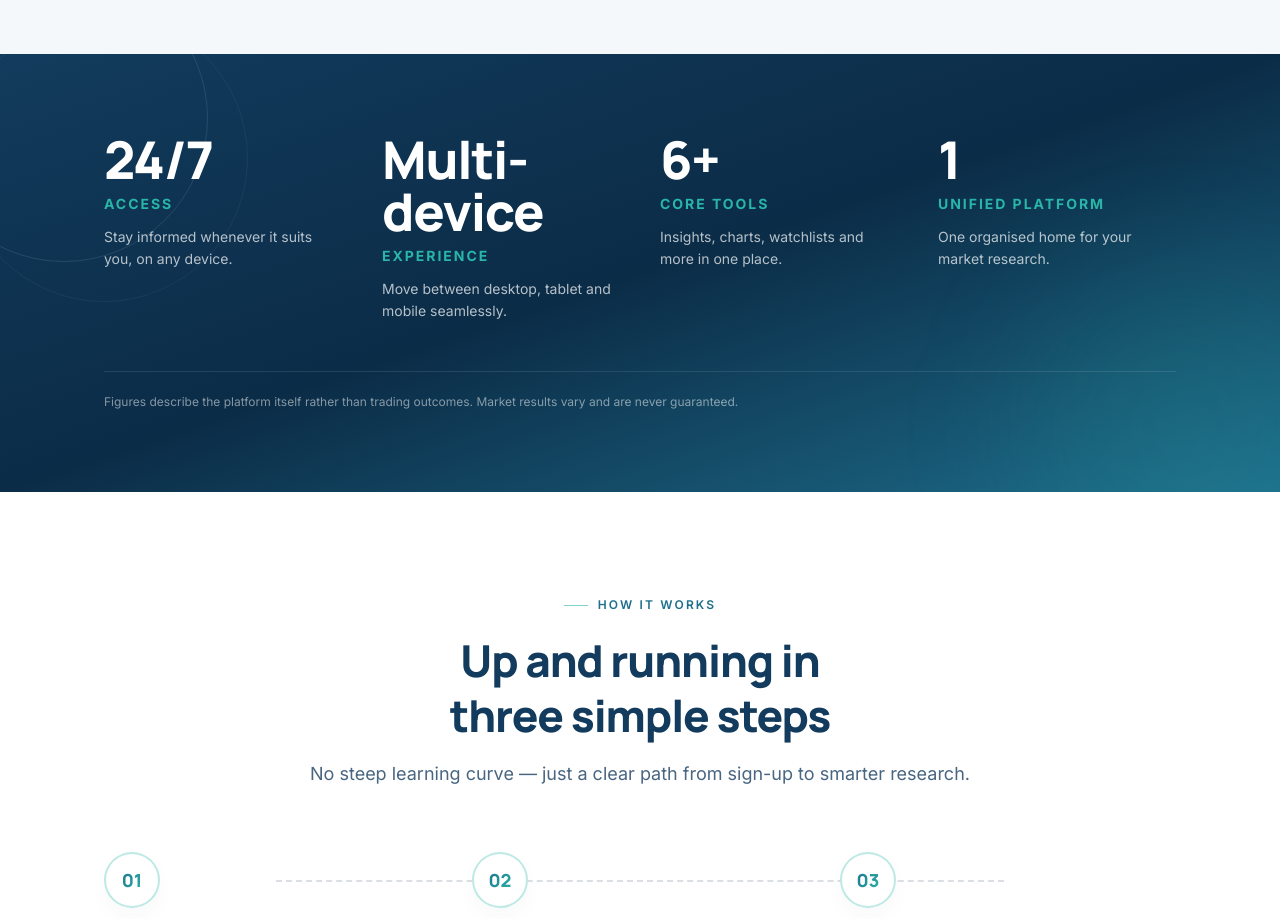
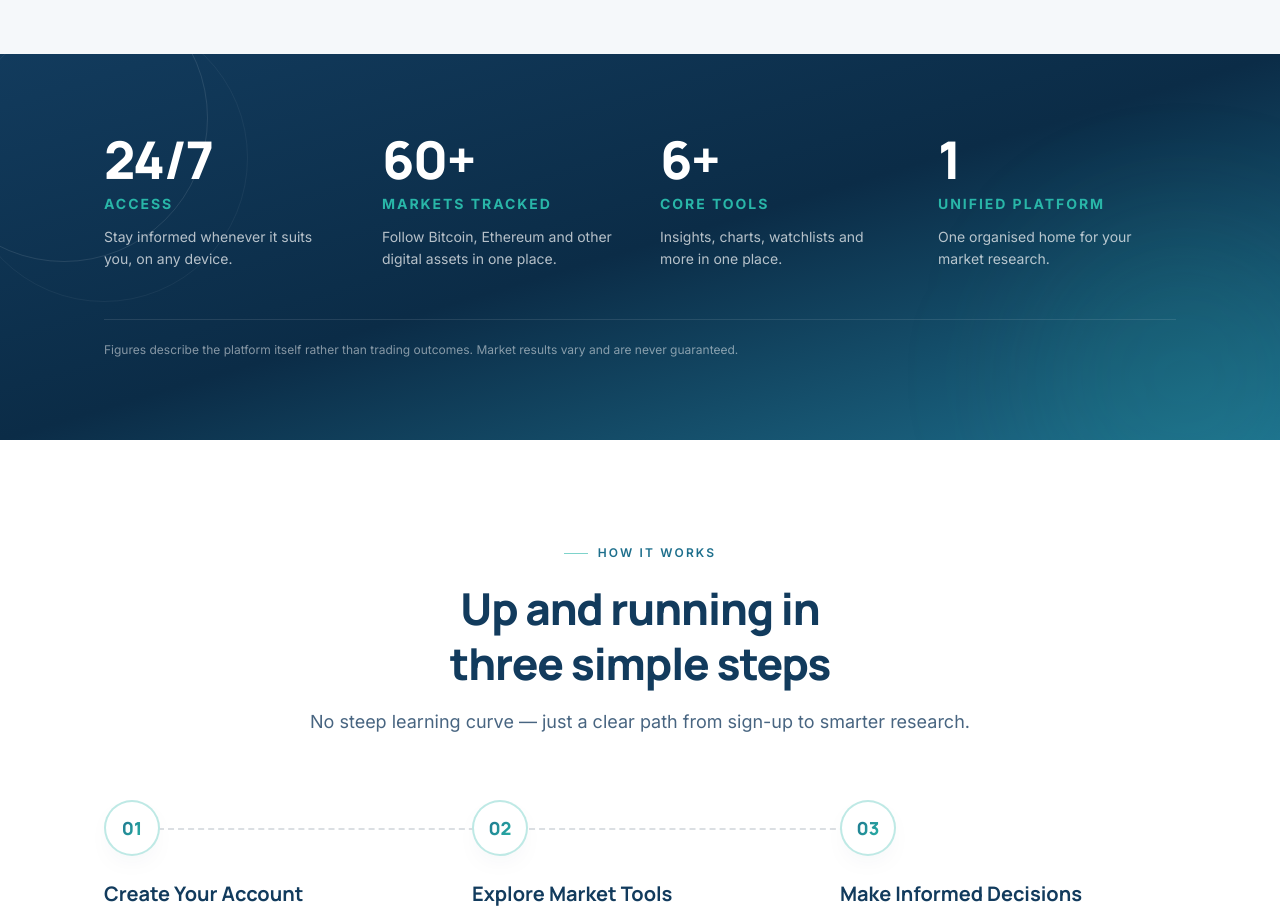
Before and after one commit to ZeeTech-Pvt-Ltd/Fels-Wertburg, a React (Vite) app: page / in a window 1280 px wide. Shown: the part 3460-4379 px from the top of the page. Built offline with nearby package versions, Linux system fonts and the light colour scheme; no server answers.

Commit message:
Polish homepage stats and how-it-works connector line

```diff
--- a/src/components/HowItWorks.jsx
+++ b/src/components/HowItWorks.jsx
@@ -40,7 +40,7 @@ export default function HowItWorks() {
           {/* Desktop connector line */}
           <div
             aria-hidden="true"
-            className="absolute left-[16%] right-[16%] top-7 hidden border-t-2 border-dashed border-ink/15 lg:block"
+            className="absolute left-[5%] right-[28%] top-7 hidden border-t-2 border-dashed border-ink/15 lg:block"
           />
 
           <ol className="relative grid gap-12 lg:grid-cols-3 lg:gap-8">
--- a/src/components/Stats.jsx
+++ b/src/components/Stats.jsx
@@ -7,9 +7,9 @@ const STATS = [
     text: 'Stay informed whenever it suits you, on any device.',
   },
   {
-    value: 'Multi-device',
-    label: 'Experience',
-    text: 'Move between desktop, tablet and mobile seamlessly.',
+    value: '60+',
+    label: 'Markets Tracked',
+    text: 'Follow Bitcoin, Ethereum and other digital assets in one place.',
   },
   {
     value: '6+',
```
